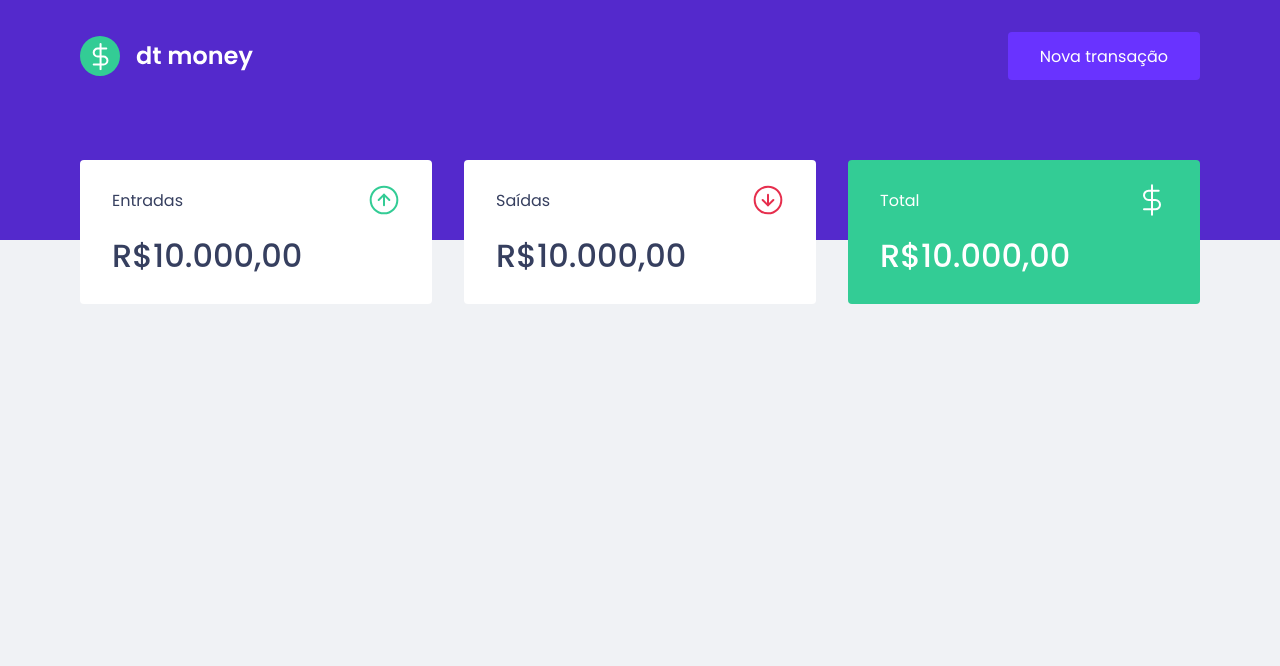
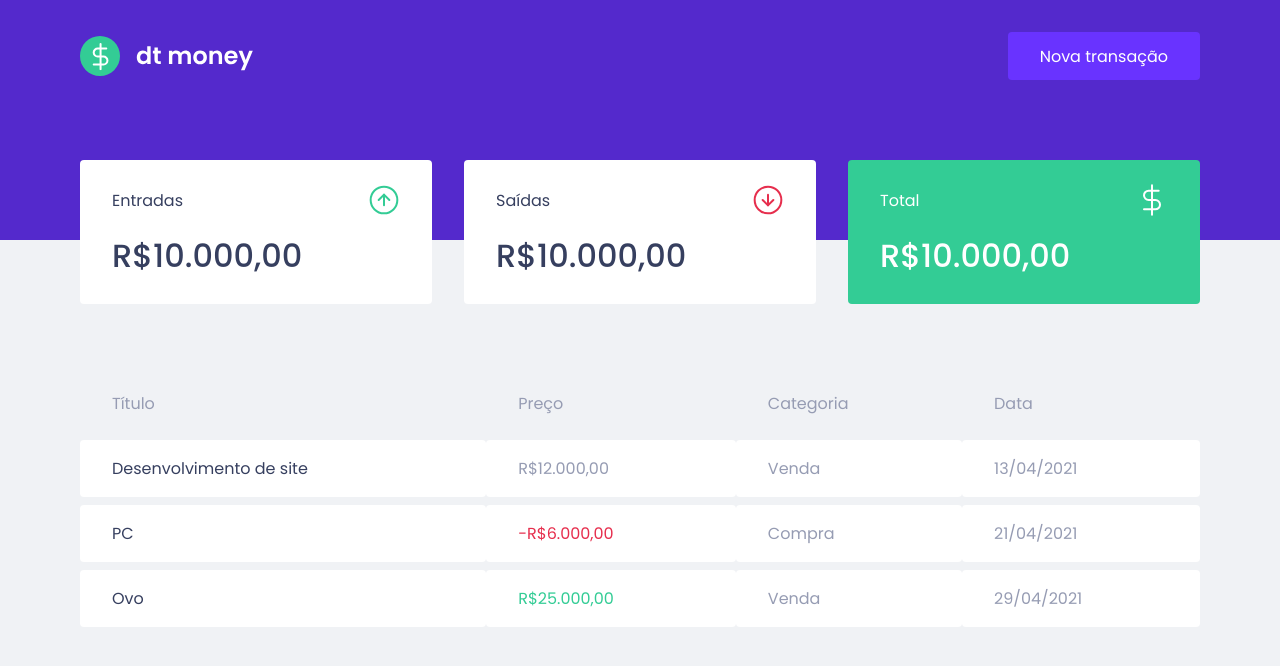
Before and after one commit to eduardo-takeo/dtmoney, a React (Create React App) app: page / in a window 1280 px wide. Shown: the top 666 px of the page. Built offline with nearby package versions, Linux system fonts and the light colour scheme.

Commit message:
Add TransactionsTable component

```diff
--- a/src/components/Dashboard/index.tsx
+++ b/src/components/Dashboard/index.tsx
@@ -1,5 +1,6 @@
 import React from "react";
 import { Summary } from "../Summary";
+import { TransactionsTable } from "../TransactionsTable";
 
 import { Container } from "./styles";
 
@@ -7,6 +8,7 @@
   return (
     <Container>
       <Summary />
+      <TransactionsTable />
     </Container>
   );
 };
--- /dev/null
+++ b/src/components/TransactionsTable/index.tsx
@@ -0,0 +1,40 @@
+import React from "react";
+import { Container } from "./styles";
+
+export const TransactionsTable = () => {
+  return (
+    <Container>
+      <table>
+        <thead>
+          <tr>
+            <th>Título</th>
+            <th>Preço</th>
+            <th>Categoria</th>
+            <th>Data</th>
+          </tr>
+        </thead>
+
+        <tbody>
+          <tr>
+            <td>Desenvolvimento de site</td>
+            <td>R$12.000,00</td>
+            <td>Venda</td>
+            <td>13/04/2021</td>
+          </tr>
+          <tr>
+            <td>PC</td>
+            <td className="withdraw"> -R$6.000,00</td>
+            <td>Compra</td>
+            <td>21/04/2021</td>
+          </tr>
+          <tr>
+            <td>Ovo</td>
+            <td className="deposit">R$25.000,00</td>
+            <td>Venda</td>
+            <td>29/04/2021</td>
+          </tr>
+        </tbody>
+      </table>
+    </Container>
+  );
+};
--- /dev/null
+++ b/src/components/TransactionsTable/styles.ts
@@ -0,0 +1,38 @@
+import styled from "styled-components";
+
+export const Container = styled.div`
+  margin-top: 4rem;
+
+  table {
+    width: 100%;
+    border-spacing: 0 0.5rem;
+
+    th {
+      color: var(--text-body);
+      font-weight: 400;
+      padding: 1rem 2rem;
+      text-align: left;
+      line-height: 1.5rem;
+    }
+
+    td {
+      padding: 1rem 2rem;
+      border: 0;
+      background: var(--shape);
+      color: var(--text-body);
+      border-radius: 0.25rem;
+
+      &:first-child {
+        color: var(--text-title);
+      }
+
+      &.withdraw {
+        color: var(--red);
+      }
+
+      &.deposit {
+        color: var(--green);
+      }
+    }
+  }
+`;
```
